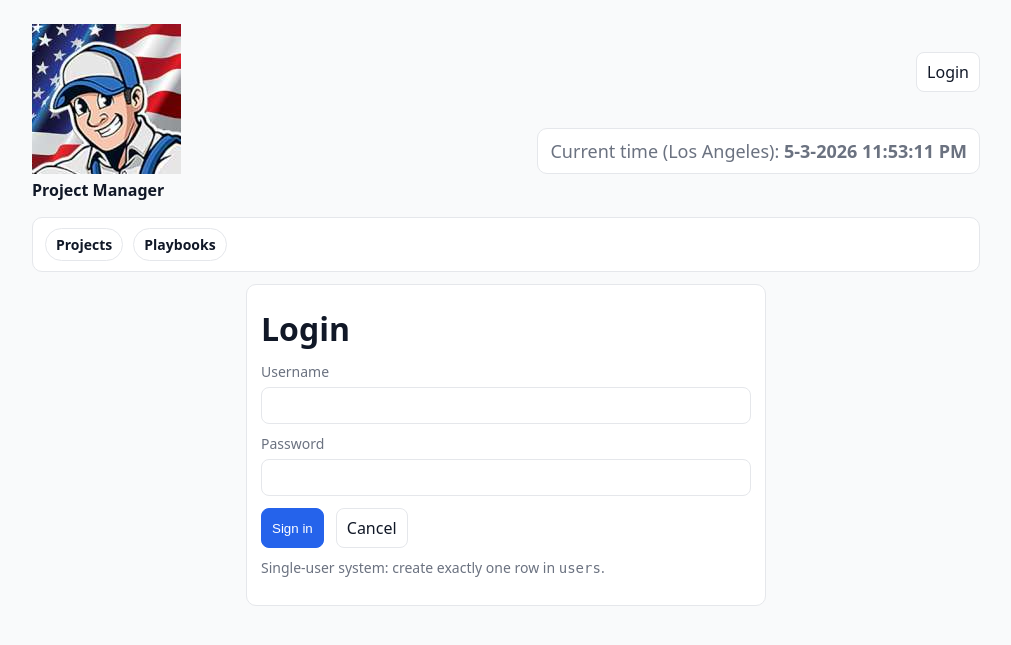
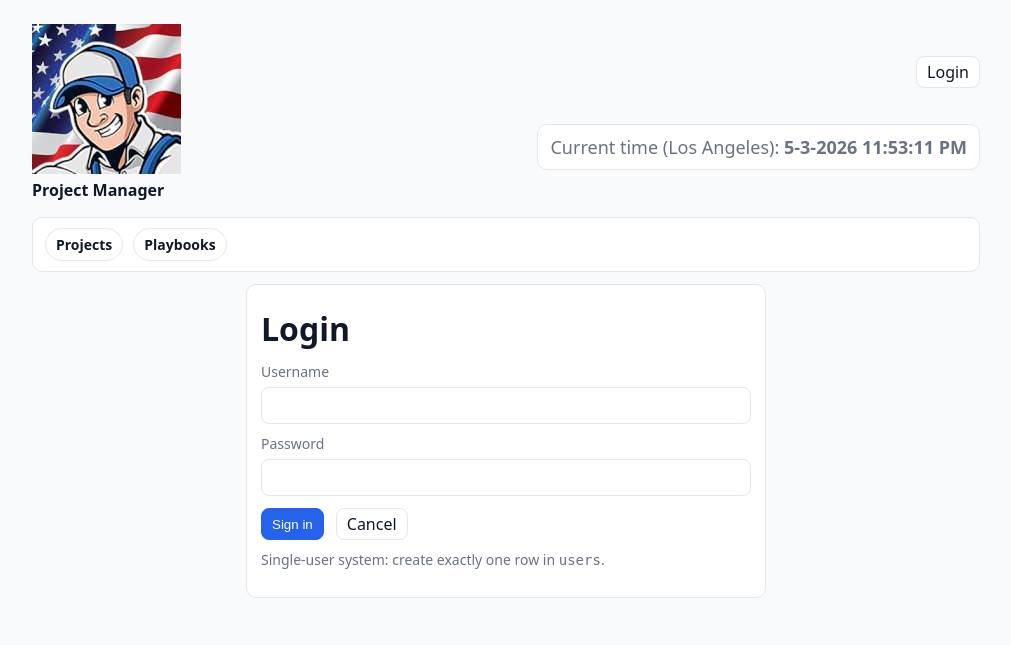
Before and after one commit to SPFXUNLIMITED/GHOSTLINGS, a PHP site: page /login.php in a window 1280 px wide. Shown: the top 645 px of the page, without its empty margins (134-1145 px from the left). Run offline with PHP 8.4, Linux system fonts and the light colour scheme.

Commit message:
Make action buttons skinnier by reducing vertical padding
Agent-Logs-Url: https://github.com/SPFXUNLIMITED/GHOSTLINGS/sessions/1374ead3-5e99-4c76-af89-6d7a5a981f22

Co-authored-by: SPFXUNLIMITED <33075671+SPFXUNLIMITED@users.noreply.github.com>

```diff
--- a/styles.css
+++ b/styles.css
@@ -36,7 +36,7 @@ th, td { border-bottom:1px solid var(--b); padding: 10px; text-align:left; verti
   justify-content: flex-end;
 }
 
-.btn { display:inline-block; padding: 8px 10px; border:1px solid var(--b); background:#fff; border-radius: 8px; text-decoration:none; color: var(--t); }
+.btn { display:inline-block; padding: 4px 10px; border:1px solid var(--b); background:#fff; border-radius: 8px; text-decoration:none; color: var(--t); }
 .btn.primary { background: var(--p); color:#fff; border-color: var(--p); }
 .btn.danger { background: var(--d); color:#fff; border-color: var(--d); }
 input, textarea, select { width:100%; padding: 10px; border:1px solid var(--b); border-radius: 8px; }
```
